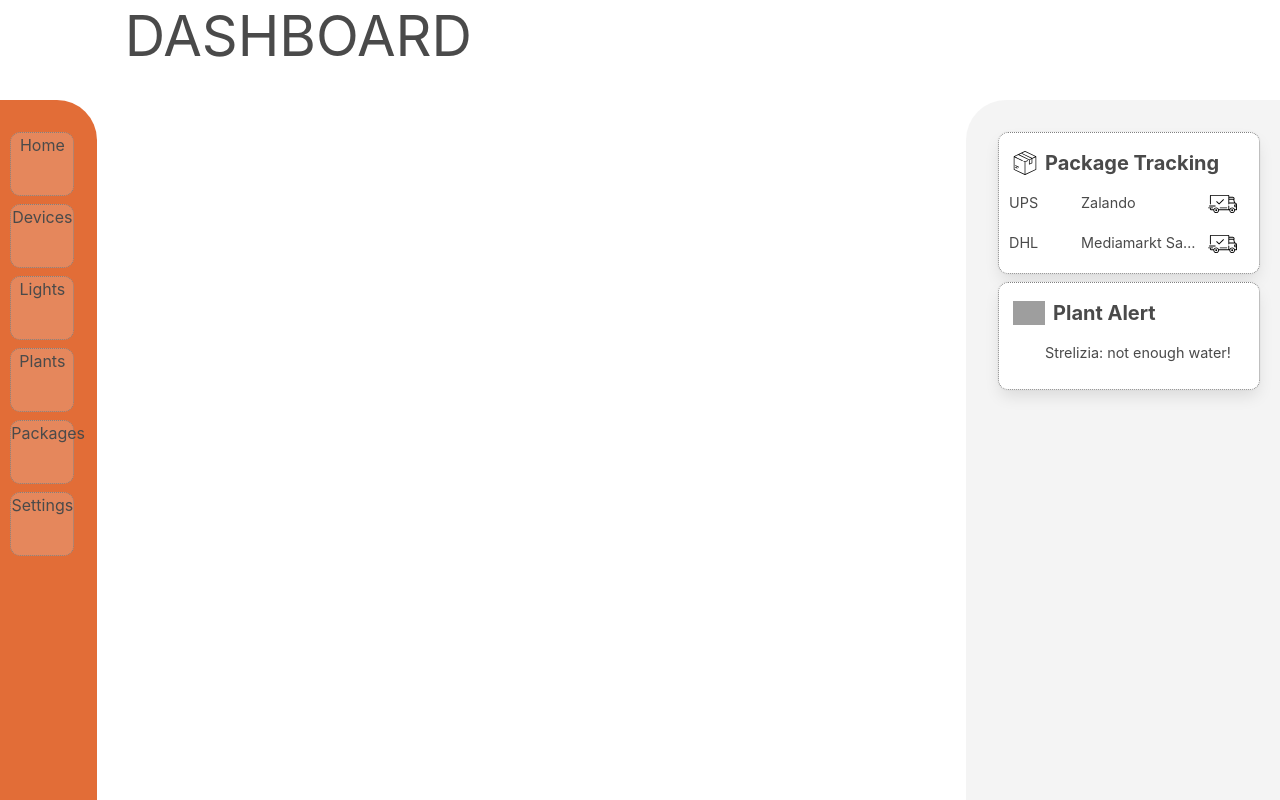
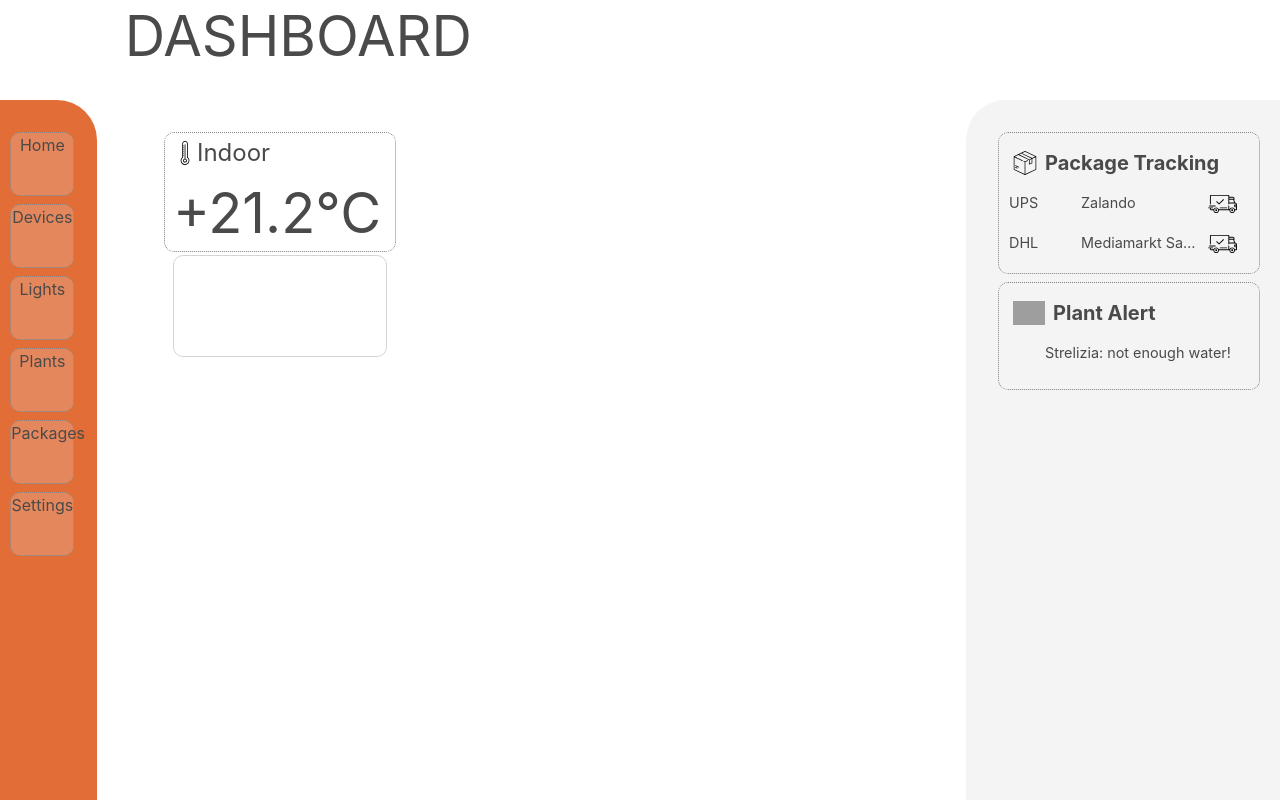
Before and after one commit to raikm/nevo, a Vue app: page /#/ in a window 1280 px wide. Shown: the top 800 px of the page. Built offline with nearby package versions, Linux system fonts and the light colour scheme; grey boxes are pictures that could not be loaded.

Commit message:
mockup design for temperature box

```diff
--- a/src/components/MainInfoBoxes/TemperaturBox.vue
+++ /dev/null
@@ -1,3 +0,0 @@
-<template>
-
-</template>
--- /dev/null
+++ b/src/components/MainInfoBoxes/TemperatureMainInfoBox.vue
@@ -0,0 +1,63 @@
+<template>
+  <div class="main-info-box">
+    <div id="temperautre-info-box" :temperatureInfo="temperatureInfo">
+      <div class="main-info-header">
+        <img
+          id="temperature-icon"
+          src="../../../public/img/icons/thermometer.svg"
+        />
+        <h1 class="main-info-title" id="temperature-header">
+          Indoor temperature
+        </h1>
+      </div>
+      <div v-if="temperatureInfo.value != 99">
+        <span id="temperature-value">+{{ temperatureInfo.value }}°C</span>
+      </div>
+      <div v-else>
+        <span id="temperature-value" style="padding-left: 2vh">--</span>
+      </div>
+    </div>
+    <div id="temperature-controller"></div>
+  </div>
+</template>
+
+<script>
+export default {
+  name: "TemperatureMainInfoBox",
+  components: {},
+  props: [],
+  data() {
+    return {
+      temperatureInfo: {
+        id: 1,
+        value: 21.2,
+      },
+    };
+  },
+};
+</script>
+
+<style lang="scss">
+#temperautre-info-box {
+  float: left;
+  margin-right: 10px;
+}
+
+#temperature-icon {
+  float: left;
+  height: 3vh;
+}
+
+#temperature-value {
+  font-size: 7vh;
+}
+
+#temperature-controller {
+  border-color: rgb(216, 212, 212);
+  border-style: solid;
+  border-radius: 10px;
+  border-width: 1px;
+  height: 100%;
+  overflow: hidden;
+}
+</style>
--- a/src/components/NewsfeedBoxes/InfoBox.vue
+++ b/src/components/NewsfeedBoxes/InfoBox.vue
@@ -1,5 +1,5 @@
 <template>
-  <div class="box" :data="infoBoxContent">
+  <div class="info-box" :data="infoBoxContent">
 
       <img class="info-icon" :src="infoBoxContent.iconSource" />
       <h1 class="info-title">{{infoBoxContent.title}}</h1>
@@ -30,7 +30,7 @@ export default {
 </script>
 
 <style scoped>
-.box {
+.info-box {
   border-color: grey;
   border-style: dotted;
   border-radius: 10px;
--- a/src/pages/DashboardPage/index.vue
+++ b/src/pages/DashboardPage/index.vue
@@ -13,7 +13,9 @@
           {{ menu.title }}
         </div>
       </div>
-      <div id="mainControl" class="main-menu column"></div>
+      <div id="mainControl" class="main-menu column">
+        <TemperatureMainInfoBox />
+      </div>
       <div id="newsfeed" class="main-menu column is-3">
         <div
           id="info-box"
@@ -28,11 +30,12 @@
 </template>
 
 <script>
+import TemperatureMainInfoBox from "../../components/MainInfoBoxes/TemperatureMainInfoBox";
 import InfoBox from "../../components/NewsfeedBoxes/InfoBox";
 
 export default {
   name: "DashboardPage",
-  components: { InfoBox },
+  components: { InfoBox, TemperatureMainInfoBox },
   data() {
     return {
       infoBoxContentList: [
@@ -93,11 +96,6 @@ export default {
 </script>
 
 <style lang="scss">
-.header {
-  // background-color: yellow;
-  // min-height: 15vh;
-}
-
 #dashboard-title {
   font-size: 7vh;
   line-height: 9vh;
@@ -139,7 +137,32 @@ export default {
 #mainControl {
   margin-left: 2vh;
   margin-right: 2vh;
+  overflow: hidden;
+  padding: 4vh;
 }
+
+.main-info-box {
+  border-color: grey;
+  border-style: dotted;
+  border-radius: 10px;
+  border-width: 1px;
+  float: left;
+  height: 15vh;
+  width: 30%;
+  margin: 0 2.5%;
+  padding: 1vh;
+}
+
+.main-info-header {
+  // background-color: yellowgreen;
+  font-size: 3vh;
+  height: 3vh;
+  line-height: 3vh;
+  overflow: hidden;
+  display: inline-flex;
+}
+
+
 
 #newsfeed {
   border-radius: 40px 0px;
```
Also changed, not shown: public/img/icons/temperature.svg (added).
